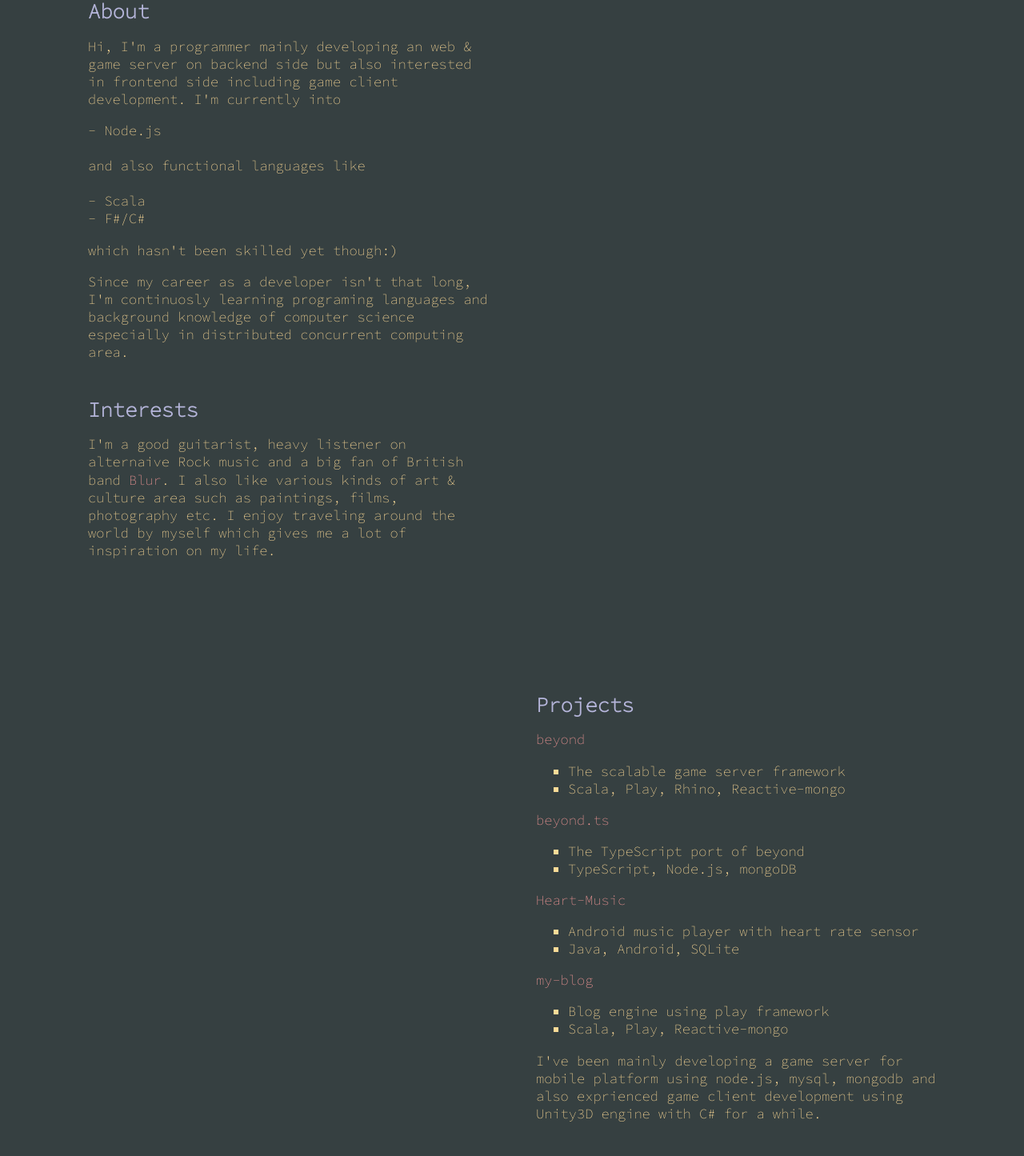
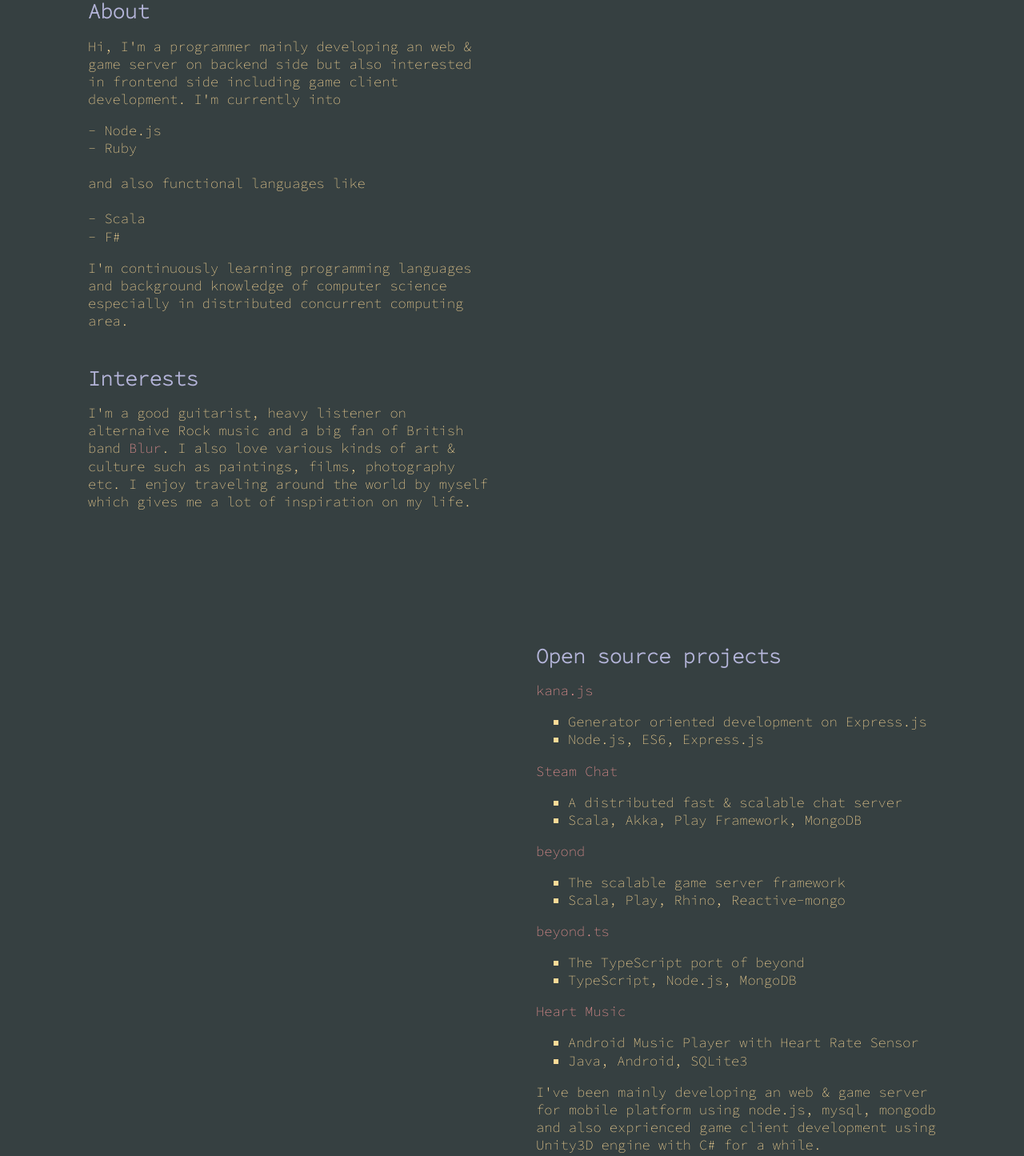
Before and after one commit to murmur76/murmur76.github.io, a plain HTML site: page index.html in a window 1280 px wide. Shown: the part 253-1698 px from the top of the page at 80% size. Drawn offline with Linux system fonts and the light colour scheme.

Commit message:
Update profile.

```diff
--- a/index.html
+++ b/index.html
@@ -35,15 +35,14 @@
               on backend side but also interested in frontend side including game client development. I'm currently into
             </p>
             <p>
-              - Node.js<br><br>
+              - Node.js<br>
+              - Ruby<br><br>
               and also functional languages like<br><br>
               - Scala<br>
-              - F#/C#
+              - F#
             </p>
-            <p>which hasn't been skilled yet though:)</p>
             <p>
-              Since my career as a developer isn't that long, I'm continuosly learning
-              programing languages and background knowledge of computer science especially
+              I'm continuously learning programming languages and background knowledge of computer science especially
               in distributed concurrent computing area.
             </p>
         </div>
@@ -51,15 +50,25 @@
           <h2>Interests</h2>
             <p>
             I'm a good guitarist, heavy listener on alternaive Rock music and a big fan of British band <a href="http://www.blur.co.uk/">Blur</a>.
-            I also like various kinds of art & culture area such as paintings, films, photography etc. I enjoy traveling around the world by myself which gives me a lot of inspiration on my life.
+            I also love various kinds of art & culture such as paintings, films, photography etc. I enjoy traveling around the world by myself which gives me a lot of inspiration on my life.
             </p>
         </div>
       </div>
 
       <div class="page-right">
         <div class="container">
-          <h2>Projects</h2>
+          <h2>Open source projects</h2>
             <p>
+              <a href="https://github.com/murmur76/kana">kana.js</a><br>
+                <ul>
+                  <li>Generator oriented development on Express.js</li>
+                  <li>Node.js, ES6, Express.js</li>
+                </ul>
+              <a href="https://github.com/murmur76/steam-chat">Steam Chat</a><br>
+                <ul>
+                  <li>A distributed fast & scalable chat server</li>
+                  <li>Scala, Akka, Play Framework, MongoDB</li>
+                </ul>
               <a href="https://github.com/Sollmostudio/beyond">beyond</a><br>
                 <ul>
                   <li>The scalable game server framework</li>
@@ -68,21 +77,16 @@
               <a href="https://github.com/Sollmostudio/beyond.ts">beyond.ts</a><br>
                 <ul>
                   <li>The TypeScript port of beyond</li>
-                  <li>TypeScript, Node.js, mongoDB</li>
+                  <li>TypeScript, Node.js, MongoDB</li>
                 </ul>
-              <a href="https://github.com/murmur76/Heart-Music">Heart-Music</a><br>
+              <a href="https://github.com/murmur76/Heart-Music">Heart Music</a><br>
                 <ul>
-                  <li>Android music player with heart rate sensor</li>
-                  <li>Java, Android, SQLite</li>
-                </ul>
-              <a href="https://github.com/murmur76/my-blog">my-blog</a><br>
-                <ul>
-                  <li>Blog engine using play framework</li>
-                  <li>Scala, Play, Reactive-mongo</li>
+                  <li>Android Music Player with Heart Rate Sensor </li>
+                  <li>Java, Android, SQLite3</li>
                 </ul>
             </p>
             <p>
-              I've been mainly developing a game server for mobile platform using node.js,
+              I've been mainly developing an web & game server for mobile platform using node.js,
               mysql, mongodb and also exprienced game client development using Unity3D engine with C#
               for a while.
             </p>
@@ -98,3 +102,4 @@
       </div>
     </div>
   </body>
+</html>
```
